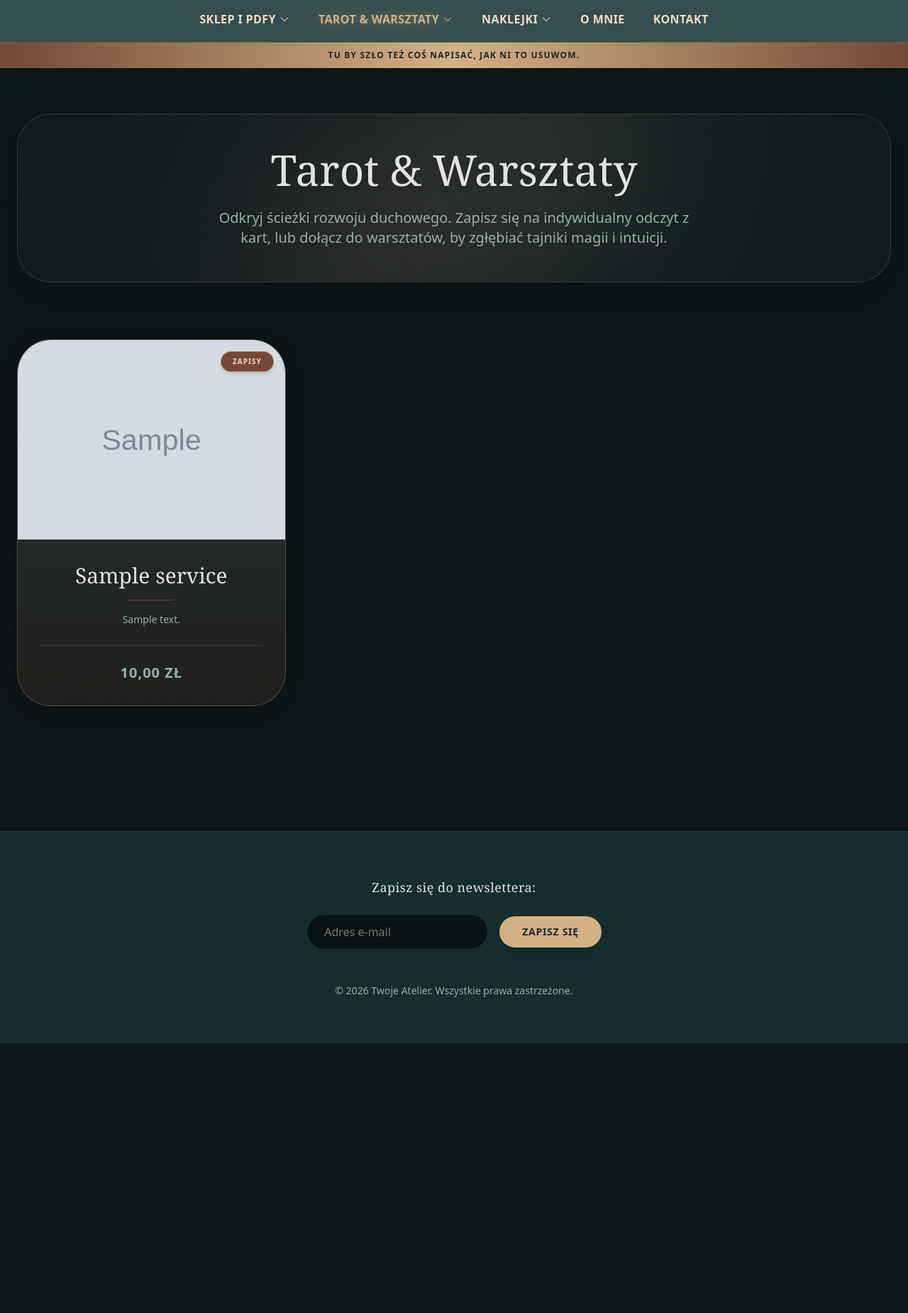
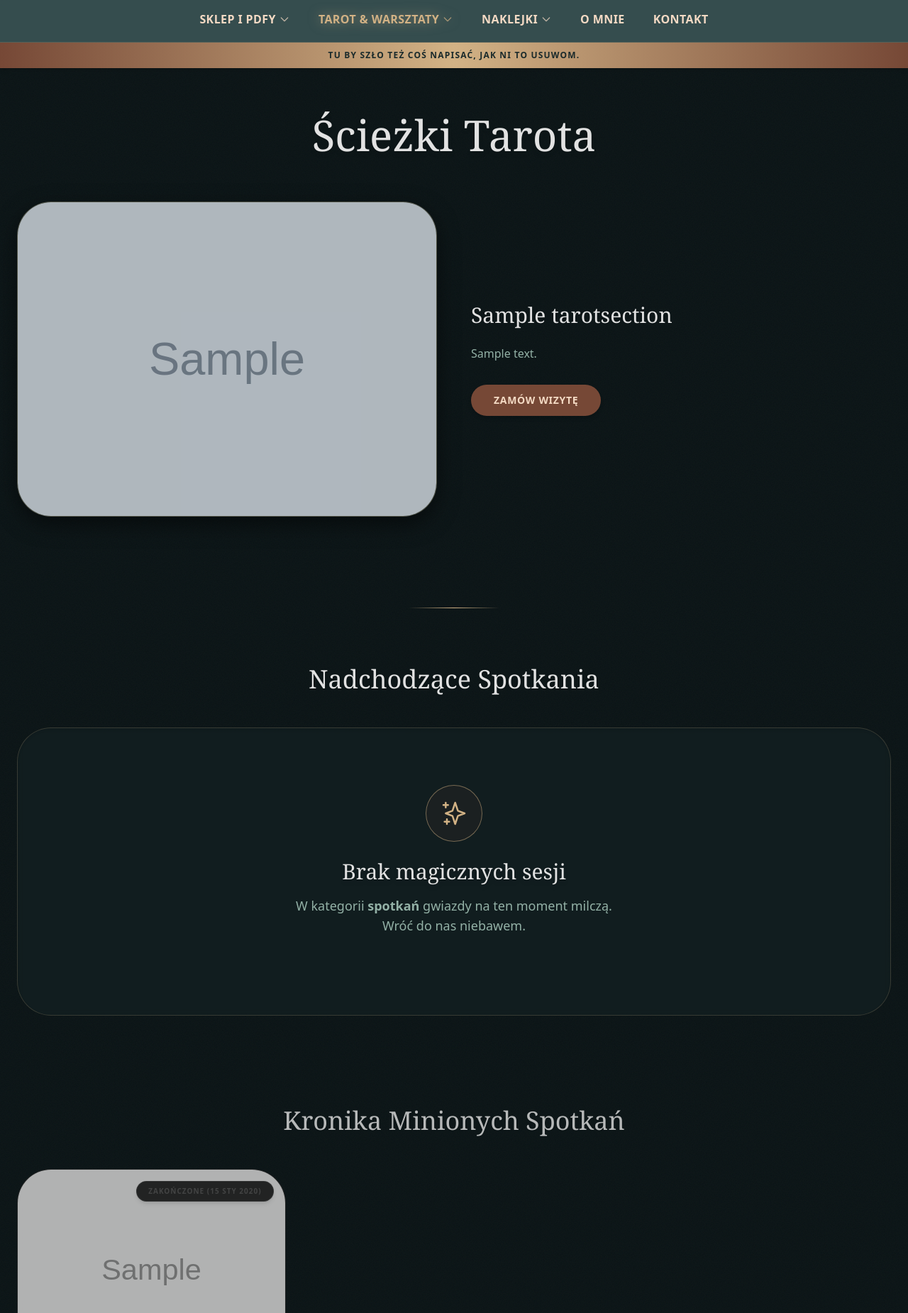
Before and after one commit to Miguanel/Alterier, a Django app: page /services/ in a window 1280 px wide. Shown: the part 70-1920 px from the top of the page at 71% size. Before the commit the page ends 1540 px from the top, so only its background shows below. Run offline with Django 5.2, Linux system fonts and the light colour scheme; tables that the repository leaves empty hold one stand-in row (values such as "Sample post"); grey boxes marked "Sample" are stand-in pictures; some libraries are stand-ins or nearby versions.

Commit message:
update podstron i kolorów

```diff
--- a/core/settings.py
+++ b/core/settings.py
@@ -75,6 +75,7 @@ TEMPLATES = [
                 'django.contrib.messages.context_processors.messages',
                 'cart.context_processors.cart',
                 'shop.context_processors.menu_categories',
+                'services.context_processors.menu_service_types',
             ],
         },
     },
--- /dev/null
+++ b/services/context_processors.py
@@ -0,0 +1,7 @@
+from .models import ServiceType
+
+def menu_service_types(request):
+    """Pobiera wszystkie typy usług z bazy i przekazuje je do base.html"""
+    return {
+        'all_service_types': ServiceType.objects.all()
+    }
--- a/services/urls.py
+++ b/services/urls.py
@@ -5,5 +5,7 @@ app_name = 'services'
 
 urlpatterns = [
     path('', views.service_list, name='service_list'),
+    # NOWA ŚCIEŻKA DO KATEGORII USŁUG:
+    path('kategoria/<slug:type_slug>/', views.service_list, name='service_list_by_type'),
     path('<slug:slug>/', views.service_detail, name='service_detail'),
 ]
--- a/services/views.py
+++ b/services/views.py
@@ -1,12 +1,31 @@
 from django.shortcuts import render, get_object_or_404, redirect
-from .models import Service, BookingRequest
+from .models import Service, BookingRequest, TarotSection, ServiceType
 from django.contrib import messages
+from django.utils import timezone
 
 
-def service_list(request):
-    services = Service.objects.filter(is_active=True)
-    return render(request, 'services/service_list.html', {'services': services})
+def service_list(request, type_slug=None):
+    now = timezone.now()
 
+    # Pobieramy wszystkie usługi
+    upcoming_services = Service.objects.filter(event_date__gte=now) | Service.objects.filter(event_date__isnull=True)
+    past_services = Service.objects.filter(event_date__lt=now).order_by('-event_date')
+
+    # Jeśli kliknięto w konkretną kategorię w menu, filtrujemy wyniki!
+    service_type = None
+    if type_slug:
+        service_type = get_object_or_404(ServiceType, slug=type_slug)
+        upcoming_services = upcoming_services.filter(service_type=service_type)
+        past_services = past_services.filter(service_type=service_type)
+
+    tarot_sections = TarotSection.objects.all()
+
+    return render(request, 'services/service_list.html', {
+        'service_type': service_type,
+        'upcoming_services': upcoming_services,
+        'past_services': past_services,
+        'tarot_sections': tarot_sections,
+    })
 
 def service_detail(request, slug):
     service = get_object_or_404(Service, slug=slug, is_active=True)
--- a/templates/base.html
+++ b/templates/base.html
@@ -86,10 +86,13 @@
                         <svg class="w-4 h-4 ml-1 opacity-70 transform transition-transform duration-300 arrow-icon" fill="none" stroke="currentColor" viewBox="0 0 24 24"><path stroke-linecap="round" stroke-linejoin="round" stroke-width="2" d="M19 9l-7 7-7-7"></path></svg>
                     </button>
                     <ul class="dropdown-menu absolute left-1/2 -translate-x-1/2 top-full mt-3 w-64 bg-deep-teal border border-herbal-gold/40 rounded-xl shadow-[0_20px_50px_rgba(0,0,0,0.5)] invisible opacity-0 translate-y-2 transition-all duration-300 z-50 overflow-hidden">
+
                         <li><a href="{% url 'services:service_list' %}" class="block px-6 py-4 text-sm font-bold border-b border-herbal-gold/20 hover:bg-herbal-gold/30 hover:text-candle-cream transition text-center">Wszystkie spotkania</a></li>
 
-                        <li><a href="{% url 'services:service_detail' 'indywidualny-odczyt' %}" class="block px-6 py-3.5 text-sm hover:bg-herbal-gold/30 hover:text-candle-cream transition text-center">Indywidualny odczyt</a></li>
-                        <li><a href="{% url 'services:service_detail' 'warsztaty-grupowe' %}" class="block px-6 py-3.5 text-sm hover:bg-herbal-gold/30 hover:text-candle-cream transition text-center">Warsztaty grupowe</a></li>
+                        {% for type in all_service_types %}
+                            <li><a href="{% url 'services:service_list_by_type' type.slug %}" class="block px-6 py-3.5 text-sm hover:bg-herbal-gold/30 hover:text-candle-cream transition text-center">{{ type.name }}</a></li>
+                        {% endfor %}
+
                     </ul>
                 </li>
 
--- a/templates/services/service_list.html
+++ b/templates/services/service_list.html
@@ -1,69 +1,138 @@
 {% extends 'base.html' %}
 {% load static %}
 
-{% block title %}Tarot & Warsztaty | Atelier{% endblock %}
+{% block title %}
+    {% if service_type %}
+        {{ service_type.name }} | Atelier
+    {% else %}
+        Tarot & Warsztaty | Atelier
+    {% endif %}
+{% endblock %}
 
 {% block content %}
 <div class="max-w-7xl mx-auto px-6 pt-16 pb-24">
 
-    <div class="relative mb-20 px-6 py-12 overflow-hidden text-center rounded-[3rem] border border-herbal-gold/20 bg-celestial-teal/10 shadow-xl">
-        <div class="absolute top-0 left-1/4 w-96 h-96 bg-mystic-ember rounded-full mix-blend-screen filter blur-[100px] opacity-20"></div>
-        <div class="absolute bottom-0 right-1/4 w-96 h-96 bg-herbal-gold rounded-full mix-blend-screen filter blur-[100px] opacity-10"></div>
+    {% if not service_type %}
+        <div class="mb-32">
+            <h1 class="text-5xl md:text-6xl font-serif mb-16 text-center text-herbal-gold drop-shadow-md">Ścieżki Tarota</h1>
 
-        <div class="relative z-10">
-            <h1 class="text-5xl md:text-6xl font-serif mb-6 text-herbal-gold drop-shadow-md">Tarot & Warsztaty</h1>
-            <p class="text-lg md:text-xl text-candle-cream max-w-2xl mx-auto leading-relaxed">
-                Odkryj ścieżki rozwoju duchowego. Zapisz się na indywidualny odczyt z kart, lub dołącz do warsztatów, by zgłębiać tajniki magii i intuicji.
-            </p>
+            {% for section in tarot_sections %}
+                <div class="flex flex-col md:{% cycle 'flex-row' 'flex-row-reverse' %} items-center gap-12 mb-20">
+                    <div class="w-full md:w-1/2 rounded-[3rem] overflow-hidden shadow-[0_10px_30px_rgba(0,0,0,0.5)] border border-herbal-gold/30 bg-deep-teal aspect-[4/3] relative">
+                        {% if section.image %}
+                            <img src="{{ section.image.url }}" alt="{{ section.title }}" class="w-full h-full object-cover opacity-80 hover:opacity-100 hover:scale-105 transition duration-700">
+                        {% endif %}
+                    </div>
+                    <div class="w-full md:w-1/2 text-candle-cream">
+                        <h2 class="text-3xl font-serif text-herbal-gold mb-6">{{ section.title }}</h2>
+                        <div class="prose prose-invert prose-p:text-lg prose-p:leading-relaxed prose-p:text-candle-cream/90 prose-p:mb-4">
+                            {{ section.description|linebreaks }}
+                        </div>
+
+                        <div class="mt-8">
+                            <a href="{% url 'pages:contact' %}?subject=Zapisy:%20{{ section.title|urlencode }}" class="inline-block bg-mystic-ember hover:bg-herbal-gold text-candle-cream hover:text-deep-teal px-8 py-3 rounded-full font-bold transition-all shadow-md uppercase tracking-wider text-sm">
+                                Zamów wizytę
+                            </a>
                         </div>
                     </div>
+                </div>
+            {% empty %}
+                <p class="text-center text-candle-cream/50 italic py-10">Dodaj opisy w panelu administratora...</p>
+            {% endfor %}
+        </div>
 
+        <div class="w-32 h-px bg-gradient-to-r from-transparent via-herbal-gold to-transparent mx-auto mb-20"></div>
+        <h2 class="text-4xl font-serif text-herbal-gold text-center mb-12 drop-shadow-sm">Nadchodzące Spotkania</h2>
+
+    {% else %}
+        <div class="mb-20 text-center">
+            <a href="{% url 'services:service_list' %}" class="inline-flex items-center text-herbal-gold hover:text-candle-cream transition-colors mb-8 font-bold tracking-wider uppercase text-sm">
+                <svg class="w-5 h-5 mr-2" fill="none" stroke="currentColor" viewBox="0 0 24 24"><path stroke-linecap="round" stroke-linejoin="round" stroke-width="2" d="M10 19l-7-7m0 0l7-7m-7 7h18"></path></svg>
+                Wróć do wszystkich spotkań
+            </a>
+
+            <h1 class="text-5xl md:text-6xl font-serif text-herbal-gold drop-shadow-md">{{ service_type.name }}</h1>
+            <div class="w-32 h-px bg-herbal-gold mx-auto mt-8 opacity-50"></div>
+        </div>
+    {% endif %}
+
+
+    <div class="mb-32">
         <div class="grid grid-cols-1 md:grid-cols-2 lg:grid-cols-3 gap-12">
-        {% for service in services %}
-
+            {% for service in upcoming_services %}
                 <a href="{{ service.get_absolute_url }}" class="group block relative flex flex-col bg-gradient-to-b from-celestial-teal/40 to-mystic-ember/20 border border-herbal-gold/30 rounded-[3rem] overflow-hidden shadow-[0_4px_20px_rgba(0,0,0,0.3)] hover:shadow-[0_0_20px_rgba(210,178,133,0.3)] hover:border-herbal-gold transition-all duration-500 hover:-translate-y-2 backdrop-blur-sm cursor-pointer">
 
                     <div class="w-full aspect-[4/3] relative overflow-hidden bg-deep-teal border-b border-herbal-gold/20">
                         {% if service.image %}
-                        <img src="{{ service.image.url }}" alt="{{ service.name }}" class="w-full h-full object-cover group-hover:scale-105 transition-transform duration-700">
-                    {% else %}
-                        <div class="w-full h-full flex items-center justify-center text-herbal-gold/50 font-serif italic text-lg bg-mystic-ember/10">Brak wizji...</div>
+                            <img src="{{ service.image.url }}" alt="{{ service.title }}" class="w-full h-full object-cover group-hover:scale-105 transition-transform duration-700">
                         {% endif %}
 
                         <span class="absolute top-4 right-4 bg-mystic-ember text-candle-cream text-[10px] px-4 py-1.5 rounded-full font-bold uppercase tracking-widest shadow-md border border-herbal-gold/50">
-                        Zapisy
+                            {% if service.event_date %}{{ service.event_date|date:"d M Y" }}{% else %}Otwarte{% endif %}
                         </span>
                     </div>
 
                     <div class="p-8 text-center flex-grow flex flex-col justify-between">
                         <div>
-                        <h2 class="font-serif text-3xl text-candle-cream group-hover:text-herbal-gold transition-colors duration-300 mb-4">{{ service.title }}</h2>
-
+                            <h3 class="font-serif text-2xl text-candle-cream group-hover:text-herbal-gold transition-colors duration-300 mb-4">{{ service.title }}</h3>
                             <div class="w-16 h-px bg-mystic-ember mx-auto mb-4 group-hover:w-32 group-hover:bg-herbal-gold transition-all duration-500"></div>
-
-                        <p class="text-candle-cream/80 text-sm mb-6 leading-relaxed">
-                            {{ service.description|truncatewords:15 }}
-                        </p>
+                            <p class="text-candle-cream/80 text-sm mb-6">{{ service.description|truncatewords:15 }}</p>
                         </div>
-
                         <div class="mt-auto pt-6 border-t border-herbal-gold/20">
-                        <p class="text-herbal-gold font-bold text-xl tracking-wider">{{ service.price }} ZŁ</p>
+                            <p class="text-herbal-gold font-bold text-xl">{{ service.price }} ZŁ</p>
                         </div>
                     </div>
                 </a>
 
             {% empty %}
-            <div class="col-span-full py-24 text-center bg-mystic-ember/10 border border-herbal-gold/30 rounded-[3rem]">
-                <div class="w-20 h-20 rounded-full border border-herbal-gold flex items-center justify-center mx-auto mb-6 text-herbal-gold bg-deep-teal shadow-inner">
-                    <svg class="w-8 h-8" fill="none" stroke="currentColor" viewBox="0 0 24 24"><path stroke-linecap="round" stroke-linejoin="round" stroke-width="1.5" d="M12 6v6m0 0v6m0-6h6m-6 0H6"></path></svg>
+                <div class="col-span-full text-center py-20 bg-deep-teal/40 border border-herbal-gold/20 rounded-[3rem] backdrop-blur-sm shadow-inner">
+                    <div class="w-20 h-20 mx-auto border border-herbal-gold/50 rounded-full flex items-center justify-center mb-6 text-herbal-gold bg-mystic-ember/10">
+                        <svg class="w-10 h-10" fill="none" stroke="currentColor" viewBox="0 0 24 24"><path stroke-linecap="round" stroke-linejoin="round" stroke-width="1.5" d="M5 3v4M3 5h4M6 17v4m-2-2h4m5-16l2.286 6.857L21 12l-5.714 2.143L13 21l-2.286-6.857L5 12l5.714-2.143L13 3z"></path></svg>
                     </div>
-                <p class="font-serif text-4xl text-herbal-gold mb-4 drop-shadow-sm">Brak otwartych sesji</p>
-                <p class="text-candle-cream text-lg max-w-md mx-auto mb-8">Gwiazdy mówią, że obecnie nie ma zaplanowanych warsztatów ani wolnych terminów na odczyty. Wróć tu niebawem.</p>
-                <a href="/admin/services/service/add/" target="_blank" class="inline-block bg-mystic-ember hover:bg-mystic-ember/80 text-candle-cream px-8 py-3 rounded-full font-bold transition-all shadow-md">
-                    Dodaj wydarzenie w Adminie
+                    <h3 class="text-3xl font-serif text-herbal-gold mb-4 drop-shadow-md">Brak magicznych sesji</h3>
+                    <p class="text-candle-cream/80 text-lg max-w-md mx-auto mb-8">
+                        W kategorii <strong>{% if service_type %}{{ service_type.name }}{% else %}spotkań{% endif %}</strong> gwiazdy na ten moment milczą. Wróć do nas niebawem.
+                    </p>
+                    {% if service_type %}
+                    <a href="{% url 'services:service_list' %}" class="inline-block bg-mystic-ember hover:bg-herbal-gold text-candle-cream hover:text-deep-teal px-8 py-3 rounded-full font-bold transition-all shadow-md uppercase tracking-wider text-sm">
+                        Zobacz całą ofertę
                     </a>
+                    {% endif %}
                 </div>
             {% endfor %}
         </div>
     </div>
+
+    {% if past_services %}
+    <div>
+        <h2 class="text-4xl font-serif text-mystic-ember text-center mb-12 drop-shadow-sm opacity-80">Kronika Minionych Spotkań</h2>
+
+        <div class="grid grid-cols-1 md:grid-cols-2 lg:grid-cols-3 gap-12">
+            {% for service in past_services %}
+                <a href="{{ service.get_absolute_url }}" class="group block relative flex flex-col bg-deep-teal/40 border border-mystic-ember/30 rounded-[3rem] overflow-hidden grayscale opacity-80 hover:grayscale-0 hover:opacity-100 transition-all duration-700 backdrop-blur-sm">
+
+                    <div class="w-full aspect-[4/3] relative overflow-hidden bg-deep-teal border-b border-mystic-ember/30">
+                        {% if service.image %}
+                            <img src="{{ service.image.url }}" alt="{{ service.title }}" class="w-full h-full object-cover">
+                        {% endif %}
+
+                        <span class="absolute top-4 right-4 bg-deep-teal text-mystic-ember text-[10px] px-4 py-1.5 rounded-full font-bold uppercase tracking-widest shadow-md border border-mystic-ember/50">
+                            Zakończone ({{ service.event_date|date:"d M Y" }})
+                        </span>
+                    </div>
+
+                    <div class="p-8 text-center flex-grow flex flex-col justify-between">
+                        <div>
+                            <h3 class="font-serif text-2xl text-mystic-ember mb-4">{{ service.title }}</h3>
+                            <div class="w-16 h-px bg-mystic-ember/50 mx-auto mb-4"></div>
+                            <p class="text-candle-cream/60 text-sm">{{ service.description|truncatewords:15 }}</p>
+                        </div>
+                    </div>
+                </a>
+            {% endfor %}
+        </div>
+    </div>
+    {% endif %}
+
+</div>
 {% endblock %}
```
Also changed, not shown: services/admin.py (+14 -3 lines), services/models.py (+30 -8 lines), templates/pages/contact.html (+11 -3 lines), services/migrations/0002_service_event_date.py (added), services/migrations/0003_tarotsection.py (added), services/migrations/0004_servicetype_remove_service_service_type.py (added), services/migrations/0005_service_service_type.py (added). Lines whose indentation alone changed are shown as unchanged.
